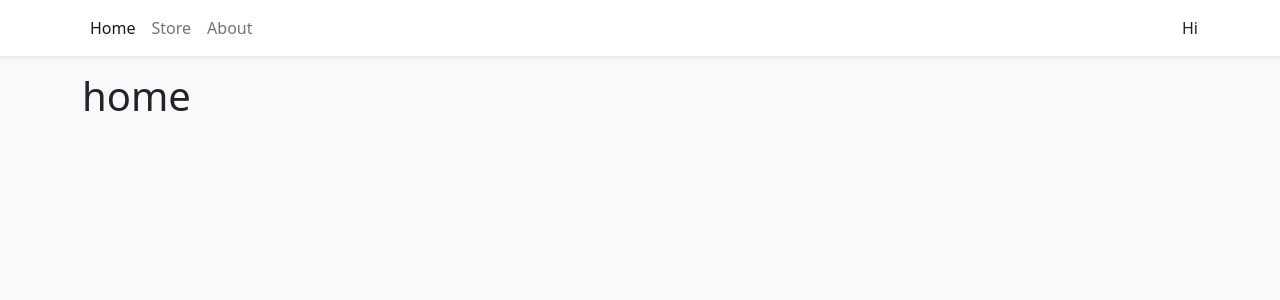
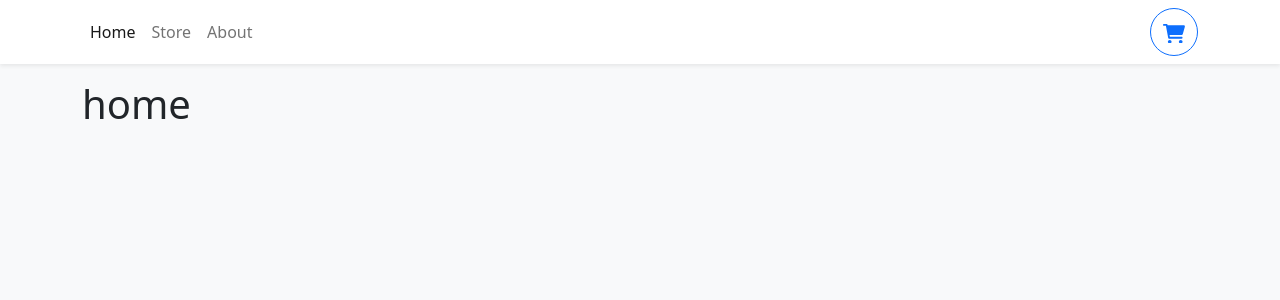
Before and after one commit to raheemelassadi/shopping-cart, a React (Vite) app: page / in a window 1280 px wide. Shown: the top 300 px of the page. Built offline with nearby package versions, Linux system fonts and the light colour scheme.

Commit message:
added shopping cart icon

```diff
--- a/src/components/Navbar.tsx
+++ b/src/components/Navbar.tsx
@@ -1,4 +1,4 @@
-import { Nav, Container, Navbar as NavbarBs } from "react-bootstrap"
+import { Button, Nav, Container, Navbar as NavbarBs } from "react-bootstrap"
 import { NavLink } from "react-router-dom"
 
 export function Navbar(){
@@ -16,7 +16,19 @@
                     About
                 </Nav.Link>
             </Nav>
-            Hi
+            <Button style={{ width: "3rem", height: "3rem"}}
+                    variant="outline-primary"
+                    className="rounded-circle"
+                    >
+            <svg
+              xmlns="http://www.w3.org/2000/svg"
+              viewBox="0 0 576 512"
+              fill="currentColor"
+            >
+              <path d="M96 0C107.5 0 117.4 8.19 119.6 19.51L121.1 32H541.8C562.1 32 578.3 52.25 572.6 72.66L518.6 264.7C514.7 278.5 502.1 288 487.8 288H170.7L179.9 336H488C501.3 336 512 346.7 512 360C512 373.3 501.3 384 488 384H159.1C148.5 384 138.6 375.8 136.4 364.5L76.14 48H24C10.75 48 0 37.25 0 24C0 10.75 10.75 0 24 0H96zM128 464C128 437.5 149.5 416 176 416C202.5 416 224 437.5 224 464C224 490.5 202.5 512 176 512C149.5 512 128 490.5 128 464zM512 464C512 490.5 490.5 512 464 512C437.5 512 416 490.5 416 464C416 437.5 437.5 416 464 416C490.5 416 512 437.5 512 464z" />
+            </svg>
+
+            </Button>
         </Container>
     </NavbarBs>
     )
```
